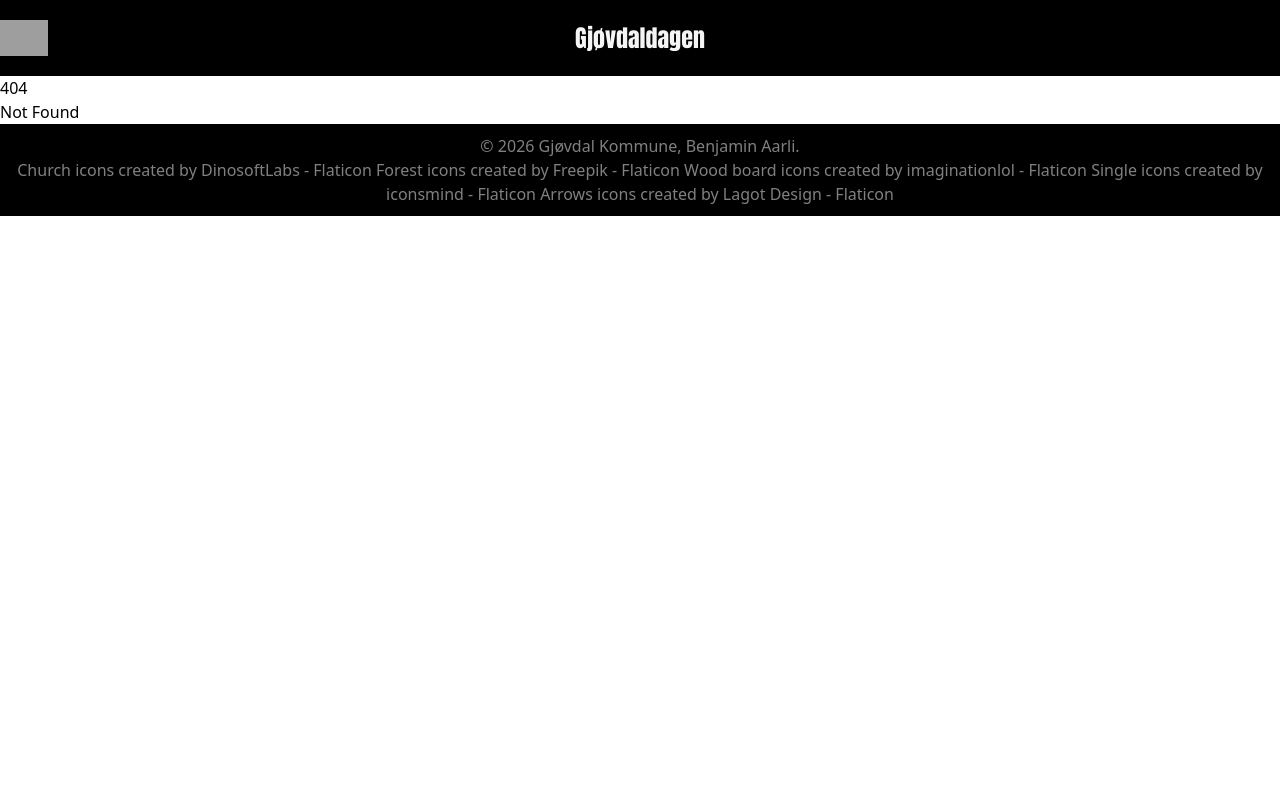
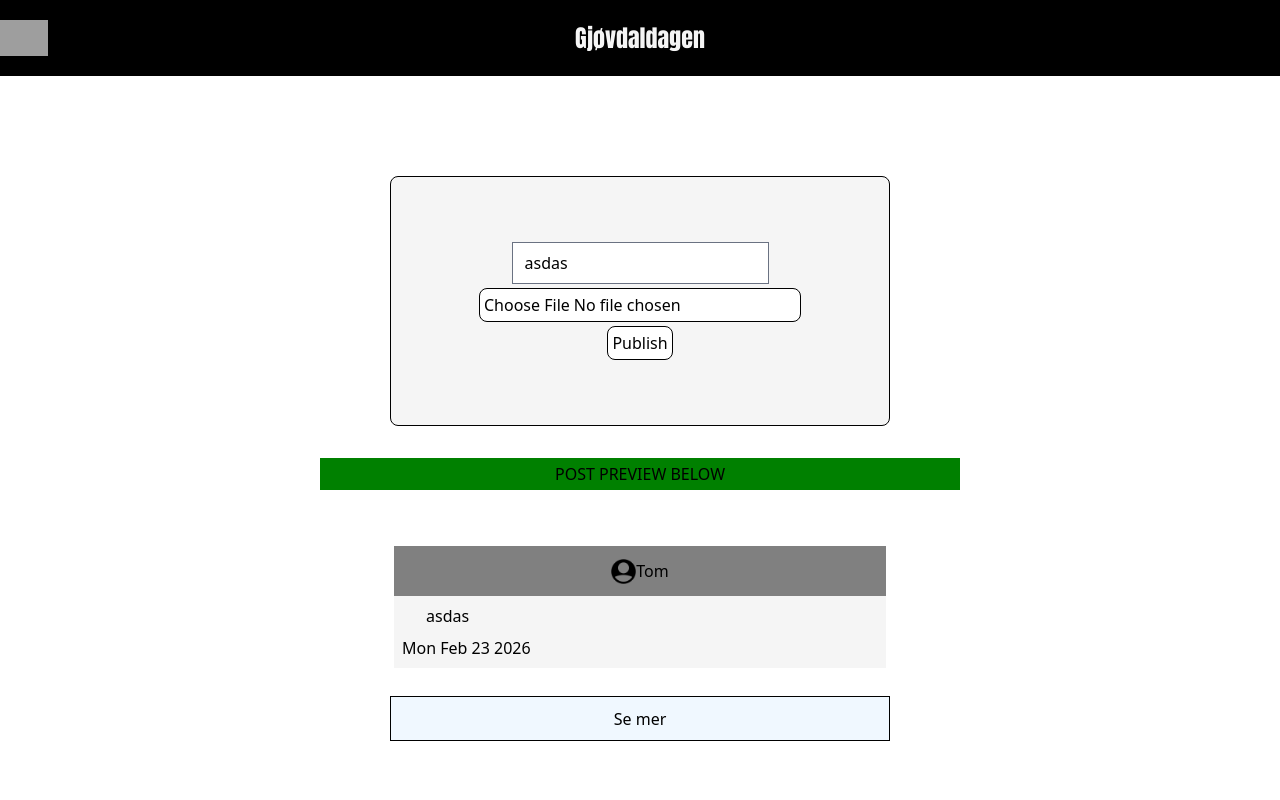
Before and after one commit to BenjaminAarli/GjovdalWebsite, a SvelteKit app: page /account/publish in a window 1280 px wide. Before the commit this address had no page. Shown: the top 800 px of the page. Built offline with nearby package versions, Linux system fonts and the light colour scheme; grey boxes are pictures that could not be loaded.

Commit message:
New posts page
* Added posts creation page.
* Added post preview for said page.

```diff
--- a/src/routes/+page.svelte
+++ b/src/routes/+page.svelte
@@ -26,7 +26,9 @@
         {user: "Mars Planet", day: new Date().toDateString(), src: '', text: "Denne Posten er uten bilde. Så du kan skrive om hva som helst, football, kanonball, e-sports, spiller ingen rolle. Jeg kan skrive om verdensrommet om jeg vil. Who cares! Bla Ble Blo."},
         {user: "Mars Planet", day: new Date().toDateString(), src: '/awdaawdawd.jpeg', text: "Lille Laget"},
     ];
+    const getPosts = () => {
 
+    }
 </script>
 
 <div style="position: relative; display: flex; flex-direction: column;">
@@ -79,18 +81,20 @@
                 </div>
             {/each}
         </div>
-   </div>
+    </div>
 </div>
 
 <div style="width: 100%; height: 82px; display: flex; flex-direction: column; margin: auto; justify-content: center; align-items: center; gap: 2px;">
+    <button title="Show more posts" style="width: 100%; height: 100%; top: 0px; left: 0px; z-index: 1; position: relative;"></button>
     <h1>Opdateringer fra laget!</h1>
+    <p>Klikk her for å see de!</p>
     <img src='/icons/arrow.png' alt='arrow down' style='width: 32px; height: 32px;'/>
 </div>
 
 <div class="PostsBlock">
     <div class="Posts">
         {#each posts as post}
-        <div style="width: 500px; height: auto; background-color: whitesmoke; border: 4px solid #fff; ">
+        <div style="width: 500px; height: auto; background-color: whitesmoke; border: 4px solid #fff; border-radius: 4px; ">
             <div style="height: 50px; background-color: grey; display: flex; justify-content: center; align-items: center;">
                 <img style='width: 25px; height: 25px;' src='/icons/circle.png' alt='Publisher Face'/>
                 <h1 style='margin: 0px'>{post.user}</h1>
@@ -100,6 +104,7 @@
             <p>{post.day}</p>
         </div>
         {/each}
+        <button style="border: 1px solid black; width: 100%; height: 45px; background-color: aliceblue;">Se mer</button>
     </div>
 </div>
 
@@ -110,6 +115,7 @@
         min-height: 1000px;
         background-color: #999;
         padding-top: 20px;
+        padding-bottom: 20px;
         display: flex;
         justify-content: center;
     }
--- /dev/null
+++ b/src/routes/account/+page.svelte
@@ -0,0 +1,27 @@
+
+<div class='LoginBlock'>
+    <form>
+        <input type="text"      placeholder="Account Name"/>
+        <input type="password"  placeholder="Password"/>
+        <input type="submit" value="Login" style='background-color: white; border: 1px solid black; border-radius: 8px; padding: 4px; margin-top: 4px;' />
+    </form>
+</div>
+<div style="height: 500px;"></div>
+<style>
+    .LoginBlock {
+        position: relative;
+        display: flex;
+        width: 500px;   height: 500px;
+        margin: auto;   margin-top: 100px;
+        background-color: whitesmoke;
+        border: 1px solid black;
+        border-radius: 8px;
+    }
+    .LoginBlock form {
+        display: flex;
+        flex-direction: column;
+        justify-content: center;
+        align-items: center;
+        width: 100%;
+    }
+</style>
--- /dev/null
+++ b/src/routes/account/publish/+page.svelte
@@ -0,0 +1,78 @@
+<script lang="ts">
+    let post_text = "asdas";
+    let post_src  = "";
+    let post_user = "Tom";
+
+    const post_time = new Date().toDateString();
+    let file;
+    function handle_image_change(event: any) {
+        file = event.target.files[0];
+        if (file) {
+            post_src = URL.createObjectURL(file);
+        }
+    }
+
+</script>
+
+<div class='LoginBlock'>
+    <form>
+        <input type="text" bind:value={post_text} placeholder="Text"/>
+        <input type="file" accept="image/*" on:change={handle_image_change}  style='background-color: white; border: 1px solid black; border-radius: 8px; padding: 4px; margin-top: 4px;'/>
+        <input type="submit" value="Publish"      style='background-color: white; border: 1px solid black; border-radius: 8px; padding: 4px; margin-top: 4px;' />
+    </form>
+</div>
+
+<div style='width: 50%; height: 32px; display: flex; justify-content: center; align-items: center; margin: auto; margin-top: 32px; margin-bottom: 32px; background-color: green;'><h1>POST PREVIEW BELOW</h1></div>
+
+<div class="PostsBlock">
+    <div class="Posts">
+        <div style="width: 500px; height: auto; background-color: whitesmoke; border: 4px solid #fff; border-radius: 4px; ">
+            <div style="height: 50px; background-color: grey; display: flex; justify-content: center; align-items: center;">
+                <img style='width: 25px; height: 25px;' src='/icons/circle.png' alt='Publisher Face'/>
+                <h1 style='margin: 0px'>{post_user}</h1>
+            </div>
+            <h1 style="margin: 8px; margin-left: 32px; margin-right: 32px;">{post_text}</h1>
+            {#if (post_src)}<img alt="Preview" src={post_src} style="width: 400px; height: 400px; display: flex; margin: auto; border: 4px solid grey; border-radius: 4px;"/> {/if}
+            <p style='margin: 8px'>{post_time}</p>
+        </div>
+        <button style="border: 1px solid black; width: 100%; height: 45px; background-color: aliceblue;">Se mer</button>
+    </div>
+</div>
+
+<div style="height: 500px;"></div>
+<style>
+    .LoginBlock {
+        position: relative;
+        display: flex;
+        width: 500px;   height: 250px;
+        margin: auto;   margin-top: 100px;
+        background-color: whitesmoke;
+        border: 1px solid black;
+        border-radius: 8px;
+    }
+    .LoginBlock form {
+        display: flex;
+        flex-direction: column;
+        justify-content: center;
+        align-items: center;
+        width: 100%;
+    }
+
+    .PostsBlock {
+        width: 100%;
+        height: auto;
+        padding-top: 20px;
+        padding-bottom: 20px;
+        display: flex;
+        justify-content: center;
+    }
+
+    .Posts {
+        height: 100%;
+        justify-content: center;
+        display: flex;
+        flex-direction: column;
+        margin: auto;
+        gap: 24px;
+    }
+</style>
```
